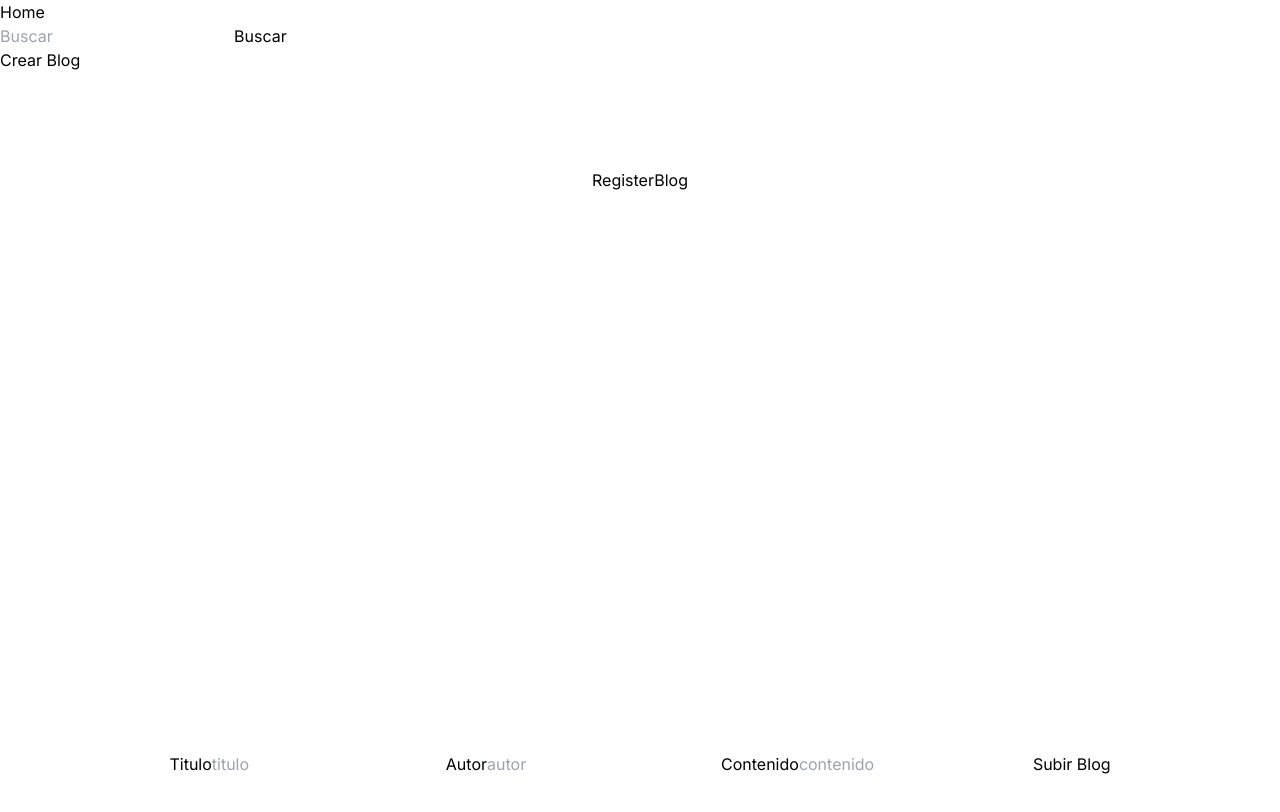
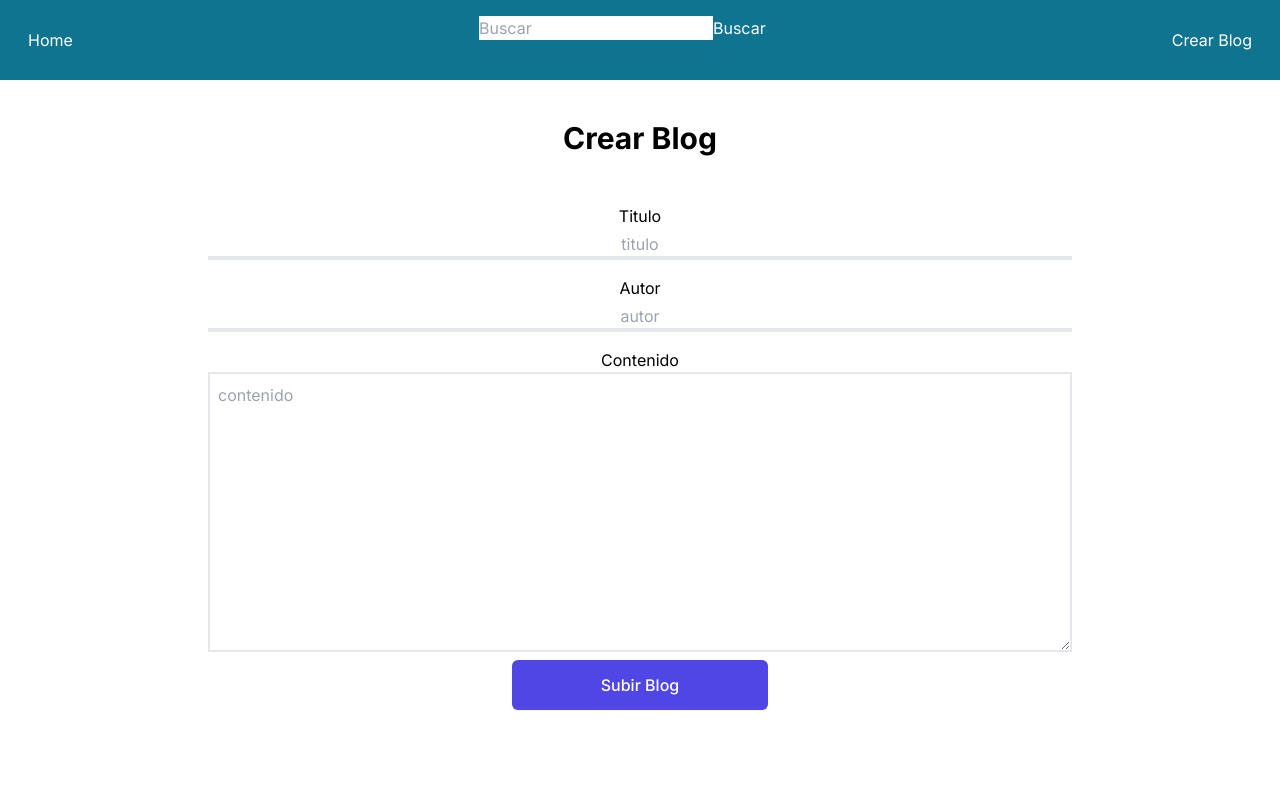
Before and after one commit to tcmatias93/blog-internet, a Next.js app: page /registerBlog in a window 1280 px wide. Shown: the top 812 px of the page. Built offline with nearby package versions, Linux system fonts and the light colour scheme.

Commit message:
Se le dio estilos a las hojas falta estilo al buscador y que funcione

```diff
--- a/src/app/blog/[slug]/page.tsx
+++ b/src/app/blog/[slug]/page.tsx
@@ -4,11 +4,18 @@ export default async function Blog({ params }: { params: { slug: string } }) {
 
   const { blogs } = await getBlog()
   const blog = blogs.find((blog) => blog.title == decodeURIComponent(params.slug))
+  const fecha = new Date(blog.createdAt);
+  const formattedDate = `${fecha.getUTCFullYear()}-${String(fecha.getUTCMonth() + 1).padStart(2, '0')}-${String(fecha.getUTCDate()).padStart(2, '0')}`;
+
 
   return (
-    <div className="flex min-h-screen flex-col items-center justify-between p-24">Blog de {blog?.author}
-      <p>{blog?.date}</p>
-      <p>{blog?.description}</p>
+    <div className="flex flex-col items-center justify-between p-10">
+      <h1 className="text-3xl font-bold italic font-medium">{blog?.title}</h1>
+      <div className="p-6 w-full">
+        <p className="pb-3">Autor: {blog?.author}</p>
+        <p className="">Fecha de publicación: {formattedDate}</p>
+      </div>
+      <p className="px-6 text-wrap text-base italic font-medium leading-loose text-justify">{blog?.description}</p>
     </div>
   )
 }
--- a/src/app/page.tsx
+++ b/src/app/page.tsx
@@ -4,8 +4,8 @@ import ListBlog from "@/components/ListBlog";
 export default async function Home() {
 
   return (
-    <main className="flex min-h-screen flex-col items-center justify-between p-24">
-      <h1>Listado Blog</h1>
+    <main className="flex flex-col items-center justify-between p-10">
+      <h1 className="text-3xl font-bold">Listado con los Blogs</h1>
       <ListBlog />
     </main>
   );
--- a/src/app/registerBlog/page.tsx
+++ b/src/app/registerBlog/page.tsx
@@ -38,15 +38,27 @@ export default function RegisterBlog() {
   }
 
   return (
-    <div className="flex min-h-screen flex-col items-center justify-between p-24">RegisterBlog
-      <form onSubmit={handleSubmit}>
-        <label>Titulo</label>
-        <input type='text' onChange={(e) => setTitle(e.target.value)} value={title} placeholder='titulo' required />
-        <label>Autor</label>
-        <input type='text' onChange={(e) => setAuthor(e.target.value)} value={author} placeholder='autor' required />
-        <label>Contenido</label>
-        <input type='text' onChange={(e) => setDescription(e.target.value)} value={description} placeholder='contenido' required />
-        <button type='submit'>Subir Blog</button>
+    <div className="flex flex-col items-center justify-between p-10">
+      <h1 className="text-3xl font-bold">
+        Crear Blog
+      </h1>
+      <form onSubmit={handleSubmit} className=' flex flex-col p-10 w-4/5'>
+        <div className='flex flex-col m-2 '>
+          <label className=' text-center'>Titulo</label>
+          <input type='text' onChange={(e) => setTitle(e.target.value)} value={title} placeholder='titulo' required className='border-b-4 text-center pt-1 focus:outline-none ' />
+        </div>
+        <div className='flex flex-col m-2'>
+          <label className=' text-center'>Autor</label>
+          <input type='text' onChange={(e) => setAuthor(e.target.value)} value={author} placeholder='autor' required className='border-b-4 text-center pt-1 focus:outline-none ' />
+        </div>
+        <div className='flex flex-col m-2'>
+          <label className=' text-center'>Contenido</label>
+          <textarea onChange={(e) => setDescription(e.target.value)} value={description} placeholder='contenido' required rows={10} className=' border-2 leading-relaxed text-left p-2' />
+        </div>
+        <div className='flex justify-center'>
+
+          <button type='submit' className='flex w-full max-w-64 items-center justify-center rounded-md border border-transparent bg-indigo-600 px-6 py-3 text-base font-medium text-white shadow-sm hover:bg-indigo-700'>Subir Blog</button>
+        </div>
 
         <div><p>{error}</p></div>
       </form>
--- a/src/components/ListBlog.tsx
+++ b/src/components/ListBlog.tsx
@@ -23,18 +23,22 @@ export default async function ListBlog() {
 
 
   return (
-    <div>
+    <div className="p-14">
       {blogs.map((blog: { id: Key; title: string; author: string; description: string | any[]; createdAt: string }) => {
         const fecha = new Date(blog.createdAt);
         const formattedDate = `${fecha.getUTCFullYear()}-${String(fecha.getUTCMonth() + 1).padStart(2, '0')}-${String(fecha.getUTCDate()).padStart(2, '0')}`;
 
         return (
-          <div key={blog.id}>
-            <Link href={`/blog/${blog.title}`}><h2>{blog.title}</h2> </Link>
-            <span>{blog.author}</span>
-            <span>{formattedDate}</span>
-            <p>{blog.description.slice(0, 70)}</p>
-          </div>
+          <Link href={`/blog/${blog.title}`} key={blog.id} >
+            <div className="m-2 border-2 border-gray-600 p-6  hover:bg-cyan-600 rounded-3xl" >
+              <h2 className="font-bold text-center text-xl">{blog.title}</h2>
+              <div className="flex justify-between opacity-60">
+                <span>Autor: {blog.author}</span>
+                <span>Fecha: {formattedDate}</span>
+              </div>
+              <p className="pt-8 text-wrap">{blog.description.slice(0, 70)}...</p>
+            </div>
+          </Link>
         )
       })}
     </div>
--- a/src/components/Navbar.tsx
+++ b/src/components/Navbar.tsx
@@ -2,10 +2,10 @@ import Link from "next/link"
 import Search from "./Search"
 export default function Navbar() {
   return (
-    <nav>
-      <Link href={'/'} >Home</Link>
+    <nav className="bg-cyan-700 flex p-4 justify-between text-white">
+      <Link href={'/'} className="hover:bg-cyan-950 p-3 rounded-lg">Home</Link>
       <Search />
-      <Link href={'/registerBlog'}>Crear Blog</Link>
+      <Link href={'/registerBlog'} className="hover:bg-cyan-950 p-3 rounded-lg">Crear Blog</Link>
     </nav>
   )
 }
--- a/src/components/Search.tsx
+++ b/src/components/Search.tsx
@@ -2,6 +2,7 @@ export default function Search() {
   return (
     <div>
       <form>
+
         <input type="text" placeholder="Buscar" />
         <button>Buscar</button>
       </form>
```
